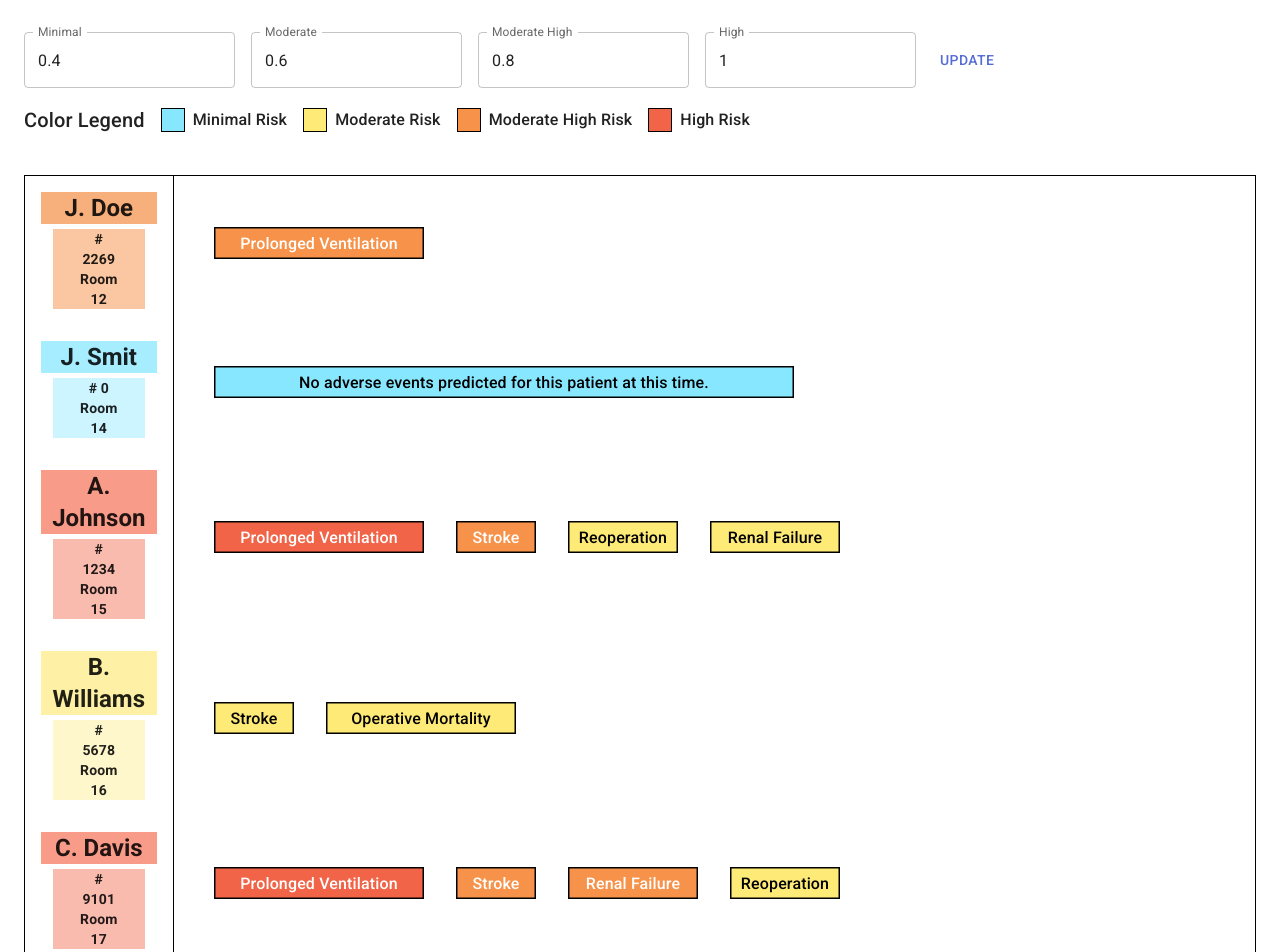
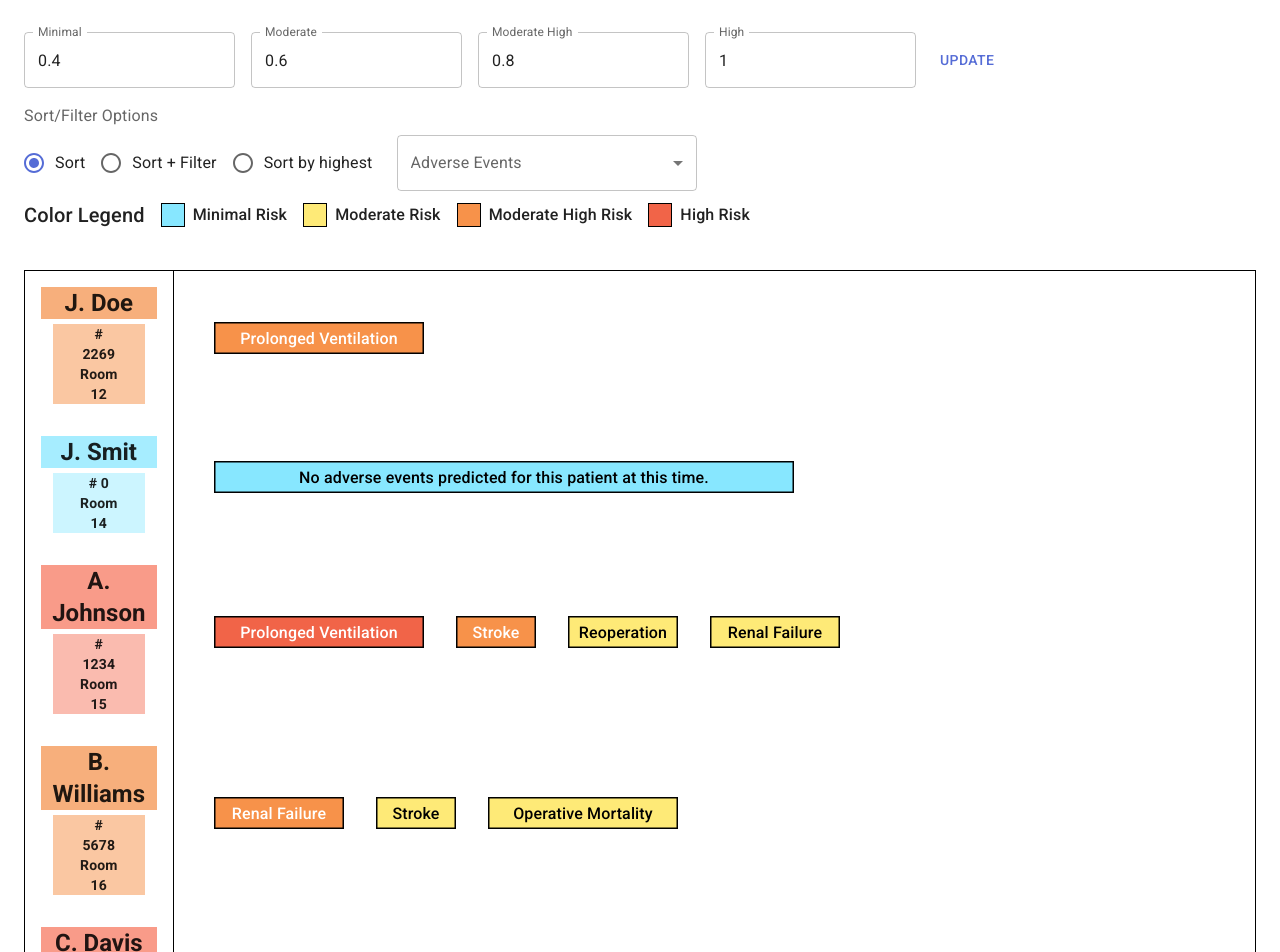
Before and after one commit to lieenn/HEART-Project, a React (Vite) app: page / in a window 1280 px wide. Shown: the top 952 px of the page. Built offline with nearby package versions, Linux system fonts and the light colour scheme.

Commit message:
Sort and Filter Functions

```diff
--- a/src/Json files 2 patients/patientView.json
+++ b/src/Json files 2 patients/patientView.json
@@ -456,18 +456,18 @@
       },
       {
         "title": "Renal Failure",
-        "riskScore": 0.33,
-        "uncertaintyBand": { "low": 0.3, "high": 0.45 },
+        "riskScore": 0.6,
+        "uncertaintyBand": { "low": 0.55, "high": 0.65 },
         "explanations": [
           {
-            "title": "highest PA systolic pressure",
-            "value": 25,
-            "weight": 0.0017
+            "title": "Operative lowest hematocrit",
+            "value": 28.5,
+            "weight": 0.0023
           },
           {
-            "title": "Operative lowest hematocrit",
-            "value": 32.2,
-            "weight": 0.0014
+            "title": "highest PA systolic pressure",
+            "value": 30,
+            "weight": 0.0017
           }
         ]
       },
--- /dev/null
+++ b/src/components/AggregateView/FilterSortFunctions.jsx
@@ -0,0 +1,52 @@
+import { Box, Button } from "@mui/material";
+import MultiSelect from "./MultiSelect";
+import * as React from "react";
+import Radio from "@mui/material/Radio";
+import RadioGroup from "@mui/material/RadioGroup";
+import FormControlLabel from "@mui/material/FormControlLabel";
+import FormControl from "@mui/material/FormControl";
+import FormLabel from "@mui/material/FormLabel";
+
+export default function FilterSortFunctions({
+  adverseEventsList,
+  selectedAdverseEvents,
+  setSelectedAdverseEvents,
+  sortingOption,
+  setSortingOption,
+}) {
+  const handleSortingChange = (event) => {
+    setSortingOption(event.target.value);
+  };
+
+  return (
+    <FormControl>
+      <FormLabel id="demo-row-radio-buttons-group-label">
+        Sort/Filter Options
+      </FormLabel>
+      <RadioGroup
+        row
+        aria-labelledby="demo-row-radio-buttons-group-label"
+        name="row-radio-buttons-group"
+        value={sortingOption}
+        onChange={handleSortingChange}
+      >
+        <FormControlLabel value="Sort" control={<Radio />} label="Sort" />
+        <FormControlLabel
+          value="Sort + Filter"
+          control={<Radio />}
+          label="Sort + Filter"
+        />
+        <FormControlLabel
+          value="Sort by highest"
+          control={<Radio />}
+          label="Sort by highest"
+        />
+        <MultiSelect
+          adverseEventsList={adverseEventsList}
+          selectedAdverseEvents={selectedAdverseEvents}
+          setSelectedAdverseEvents={setSelectedAdverseEvents}
+        />
+      </RadioGroup>
+    </FormControl>
+  );
+}
--- a/src/components/AggregateView/MainView.jsx
+++ b/src/components/AggregateView/MainView.jsx
@@ -2,6 +2,13 @@ import React from "react";
 import { TableContainer, Table, Box, TableBody } from "@mui/material";
 import Patient from "./Patient";
 import ColorLegend from "./ColorLegend";
+import FilterSortFunctions from "./FilterSortFunctions";
+import { GetUniqueAdverseEvents } from "../Utils/FilterFunctions";
+import {
+  SortByGiven,
+  SortAndFilter,
+  SortByHighest,
+} from "../Utils/SortFunctions";
 
 /**
  * Renders the main view of the application.
@@ -13,15 +20,44 @@ import ColorLegend from "./ColorLegend";
  * @returns {JSX.Element} The rendered main view component.
  */
 export default function MainView({ riskRange, patientData }) {
+  const [selectedAdverseEvents, setSelectedAdverseEvents] = React.useState([]);
+  const [sortingOption, setSortingOption] = React.useState("Sort");
+
+  const adverseEventsList = GetUniqueAdverseEvents(patientData);
+
+  // Determine the sorted data based on the selected sorting option
+  let sortedData = [];
+  if (sortingOption === "Sort") {
+    sortedData = SortByGiven(selectedAdverseEvents, patientData, riskRange);
+  } else if (sortingOption === "Sort + Filter") {
+    sortedData = SortAndFilter(selectedAdverseEvents, patientData, riskRange);
+  } else if (sortingOption === "Sort by highest") {
+    sortedData = SortByHighest(selectedAdverseEvents, patientData, riskRange);
+  } else {
+    sortedData = patientData;
+  }
+  if (selectedAdverseEvents.length === 0) {
+    sortedData = patientData;
+  }
+
+  console.log(sortedData);
+
   return (
     <Box>
-      {/* Renders the color legend component */}
+      {/* Renders the filter and sort options */}
+      <FilterSortFunctions
+        adverseEventsList={adverseEventsList}
+        selectedAdverseEvents={selectedAdverseEvents}
+        setSelectedAdverseEvents={setSelectedAdverseEvents}
+        sortingOption={sortingOption}
+        setSortingOption={setSortingOption}
+      />
       <ColorLegend riskRange={riskRange} />
       <TableContainer sx={{ border: "1.5px solid #000", mt: 4 }}>
         <Table aria-label="simple table" stickyHeader>
-          {/* Display a list of patients */}
           <TableBody>
-            {patientData.map((patient) => (
+            {/* Display a list of patients */}
+            {sortedData.map((patient) => (
               <Patient
                 key={patient.roomNumber}
                 patient={patient}
--- /dev/null
+++ b/src/components/AggregateView/MultiSelect.jsx
@@ -0,0 +1,64 @@
+import * as React from "react";
+import OutlinedInput from "@mui/material/OutlinedInput";
+import InputLabel from "@mui/material/InputLabel";
+import MenuItem from "@mui/material/MenuItem";
+import FormControl from "@mui/material/FormControl";
+import ListItemText from "@mui/material/ListItemText";
+import Select from "@mui/material/Select";
+import Checkbox from "@mui/material/Checkbox";
+
+const ITEM_HEIGHT = 48;
+const ITEM_PADDING_TOP = 8;
+const MenuProps = {
+  PaperProps: {
+    style: {
+      maxHeight: ITEM_HEIGHT * 4.5 + ITEM_PADDING_TOP,
+      width: 250,
+    },
+  },
+};
+
+export default function MultiSelect({
+  adverseEventsList,
+  selectedAdverseEvents,
+  setSelectedAdverseEvents,
+}) {
+  console.log(adverseEventsList);
+
+  const handleSelected = (event) => {
+    const {
+      target: { value },
+    } = event;
+    setSelectedAdverseEvents(
+      // On autofill we get a stringified value.
+      typeof value === "string" ? value.split(",") : value
+    );
+  };
+
+  return (
+    <div>
+      <FormControl sx={{ m: 1, width: 300 }}>
+        <InputLabel id="demo-multiple-checkbox-label">
+          Adverse Events
+        </InputLabel>
+        <Select
+          labelId="demo-multiple-checkbox-label"
+          id="demo-multiple-checkbox"
+          multiple
+          value={selectedAdverseEvents}
+          onChange={handleSelected}
+          input={<OutlinedInput label="Adverse Events" />}
+          renderValue={(selected) => selected.join(", ")}
+          MenuProps={MenuProps}
+        >
+          {adverseEventsList.map((name) => (
+            <MenuItem key={name} value={name}>
+              <Checkbox checked={selectedAdverseEvents.indexOf(name) > -1} />
+              <ListItemText primary={name} />
+            </MenuItem>
+          ))}
+        </Select>
+      </FormControl>
+    </div>
+  );
+}
--- a/src/components/Utils/Calculator.js
+++ b/src/components/Utils/Calculator.js
@@ -64,13 +64,13 @@ export function calculateColor(riskScore, riskRange) {
 export function highestRiskColor(patient, riskRange) {
   const risks = patient.adverseEvents;
   const filteredRisks = FilterUnwantedAdverse(risks);
-  const highestRisk = filteredRisks.reduce((highest, current) => {
-    return highest.riskScore > current.riskScore ? highest : current;
-  }, filteredRisks[0]);
-  console.log("highest", highestRisk);
+  const highestRisk = Math.max(
+    ...filteredRisks.map((event) => event.riskScore),
+    0
+  );
 
   const [textColor, primary, secondary, tertiary] = calculateColor(
-    highestRisk.riskScore,
+    highestRisk,
     riskRange
   );
   return [secondary, tertiary];
--- a/src/components/Utils/FilterFunctions.js
+++ b/src/components/Utils/FilterFunctions.js
@@ -40,3 +40,18 @@ export function FilterUnwantedAdverse(patientAdverseEvents) {
     (event) => !titles.some((title) => event.title.includes(title))
   );
 }
+
+export function GetUniqueAdverseEvents(patientData) {
+  const adverseEvents = patientData.reduce((events, x) => {
+    const filteredEvents = FilterUnwantedAdverse(x.adverseEvents);
+    filteredEvents.forEach((event) => {
+      const title = event.title;
+      if (title && !events.includes(title)) {
+        events.push(title);
+      }
+    });
+    return events;
+  }, []);
+
+  return adverseEvents;
+}
--- /dev/null
+++ b/src/components/Utils/SortFunctions.js
@@ -0,0 +1,115 @@
+import { FilterLowRisk } from "./FilterFunctions";
+
+/**
+ * Sort patients by the given adverse events, prioritizing those with more matching events
+ * and higher riskScore. Filters out adverse events that are considered "Minimal" risk.
+ * @param {Array<string>} EventsToSort - Titles of adverse events to prioritize
+ * @param {Array<Object>} patientData - List of patient data to sort
+ * @param {Array<number>} riskRange - Array defining risk score ranges for filtering
+ * @return {Array<Object>} - Sorted list of patients
+ */
+export function SortByGiven(EventsToSort, patientData, riskRange) {
+  // Sort patients
+  return patientData.sort((a, b) => {
+    // Filter out minimal risk events
+    const relevantEventsA = FilterLowRisk(a.adverseEvents, riskRange).filter(
+      (event) => EventsToSort.includes(event.title)
+    );
+    const relevantEventsB = FilterLowRisk(b.adverseEvents, riskRange).filter(
+      (event) => EventsToSort.includes(event.title)
+    );
+
+    // Count the number of matching adverse events
+    const countA = relevantEventsA.length;
+    const countB = relevantEventsB.length;
+
+    // If counts are different, prioritize by the count of matching adverse events
+    if (countA !== countB) {
+      return countB - countA; // More matching events come first
+    }
+
+    // If counts are the same, sort by highest riskScore among matching events
+    const maxRiskScoreA = Math.max(
+      ...relevantEventsA.map((event) => event.riskScore),
+      0
+    );
+    const maxRiskScoreB = Math.max(
+      ...relevantEventsB.map((event) => event.riskScore),
+      0
+    );
+
+    return maxRiskScoreB - maxRiskScoreA; // Higher riskScore comes first
+  });
+}
+
+/**
+ * Sort patients by the given adverse events, prioritizing those with more matching events
+ * and higher riskScore. Filter out adverseEvents that are not in the given list of events
+ * and those considered "Minimal" risk.
+ * @param {Array<string>} EventsToSort - Titles of adverse events to prioritize
+ * @param {Array<Object>} patientData - List of patient data to sort
+ * @param {Array<number>} riskRange - Array defining risk score ranges for filtering
+ * @return {Array<Object>} - Sorted list of patients with filtered adverse events
+ */
+export function SortAndFilter(EventsToSort, patientData, riskRange) {
+  // First, sort the patients based on the given events and filter out minimal risk events
+  const sorted = SortByGiven(EventsToSort, patientData, riskRange);
+
+  // Filter and transform the data to ensure only relevant adverse events are shown
+  const filtered = sorted
+    .map((patient) => {
+      // Keep only those events which are in the EventsToSort list
+      const relevantEvents = patient.adverseEvents.filter((event) =>
+        EventsToSort.includes(event.title)
+      );
+
+      // Return patient with filtered adverse events
+      return {
+        ...patient,
+        adverseEvents: relevantEvents,
+      };
+    })
+    .filter((patient) => patient.adverseEvents.length > 0); // Ensure the patient has at least one relevant adverse event
+
+  return filtered;
+}
+
+/**
+ * Prioritize patients with highest risk score,
+ * even if the adverse event is not in the given list
+ * @param {*} EventsToSort
+ * @param {*} patientData
+ * @param {*} riskRange
+ */
+export function SortByHighest(EventsToSort, patientData, riskRange) {
+  return patientData.sort((a, b) => {
+    // Filter out minimal risk events
+    const relevantEventsA = FilterLowRisk(a.adverseEvents, riskRange).filter(
+      (event) => EventsToSort.includes(event.title)
+    );
+    const relevantEventsB = FilterLowRisk(b.adverseEvents, riskRange).filter(
+      (event) => EventsToSort.includes(event.title)
+    );
+
+    // Count the number of matching adverse events
+    const countA = relevantEventsA.length;
+    const countB = relevantEventsB.length;
+
+    // If counts are different, prioritize by the count of matching adverse events
+    if (countA !== countB) {
+      return countB - countA; // More matching events come first
+    }
+
+    // If counts are the same, sort by highest riskScore overall
+    const maxRiskScoreA = Math.max(
+      ...a.adverseEvents.map((event) => event.riskScore),
+      0
+    );
+    const maxRiskScoreB = Math.max(
+      ...b.adverseEvents.map((event) => event.riskScore),
+      0
+    );
+
+    return maxRiskScoreB - maxRiskScoreA; // Higher riskScore comes first
+  });
+}
```
